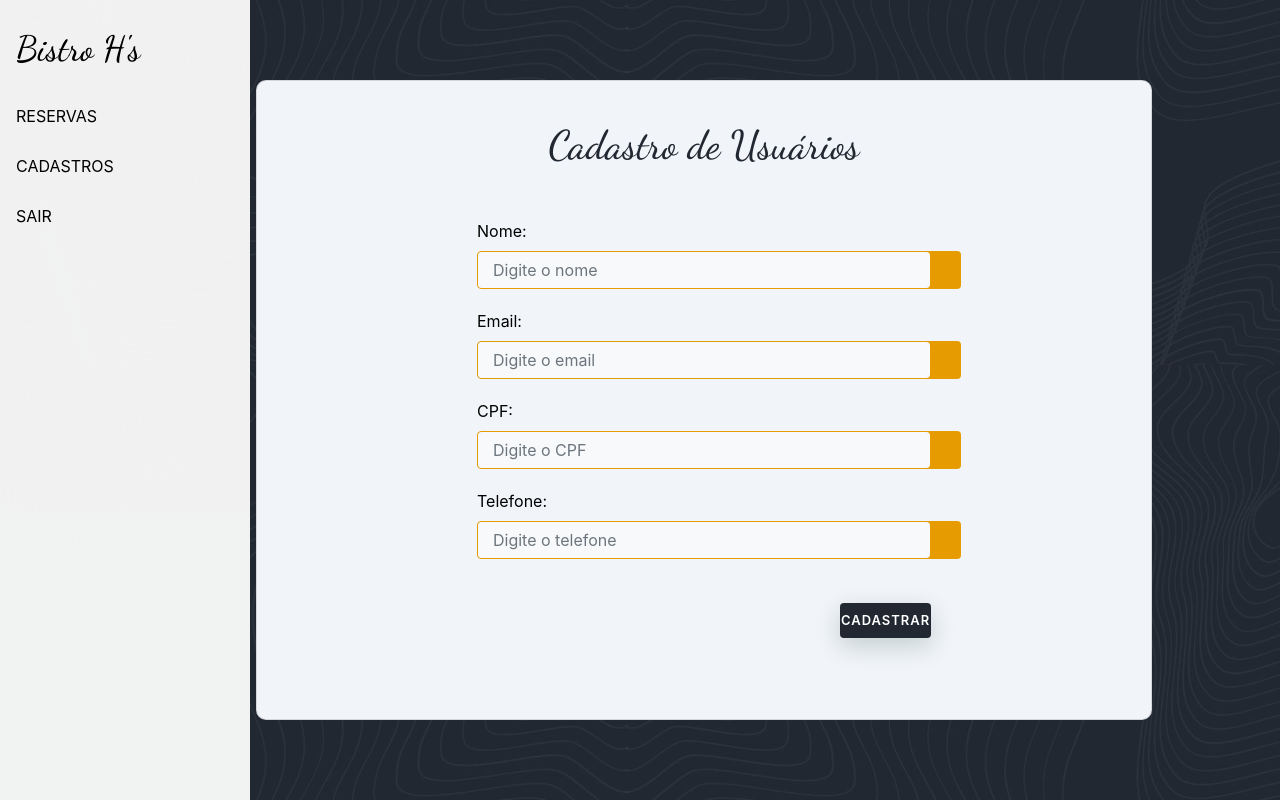
After one commit to nihuez/Projeto-Senai-Bistro, a PHP site: page /Projeto-Senai-Bistro/admin/usuario/create.php in a window 1280 px wide. The commit adds this page. Run offline with PHP 8.4, Linux system fonts and the light colour scheme.

Commit message:
Estilizado header

```diff
--- a/admin/header.php
+++ b/admin/header.php
@@ -10,14 +10,13 @@
 <body>
   <nav>
     <div class="sidebar">
-    <button id="sidebar-toggle"></button>
       <ul>
-        <li><a href="index.html"><h3 class="title" style="font-family: 'Dancing Script', cursive; font-size:35px">Bistro H's</h3></a></li>
+        <li><a href="index.php"><h3 class="title" style="font-family: 'Dancing Script', cursive; font-size:35px">Bistro H's</h3></a></li>
         <li><a href="#">RESERVAS</a></li>
         <li class="dropdown">
           <a href="#" class="dropbtn">CADASTROS</a>
           <div class="dropdown-content">
-            <a href="#">Usuários</a>
+            <a href="usuario/user.php">Usuários</a>
             <a href="#">Cardápio</a>
             <a href="#">Promoções</a>
           </div>
--- a/admin/style.css
+++ b/admin/style.css
@@ -30,7 +30,10 @@ body{
   border: none;
   background-color: #222831;
   color: #fff;
-  box-shadow: 0 8px 24px 0 rgba(11, 59, 43, 0.2)
+  box-shadow: 0 8px 24px 0 rgba(11, 59, 43, 0.2);
+  position:relative;
+  left:80%;
+  margin-bottom:20px;
 }
 
 #btn-add:active,
@@ -86,6 +89,40 @@ table th {
   box-shadow: 10px 10px 10px rgba(46, 54, 68, 0.03);
 }
 
+.form-group {
+  margin-bottom: 20px;
+  width: 100%;
+}
+
+.form-group label {
+  font-weight:light;
+}
+
+.form-group input{
+  border-radius: 4px;
+  background-color: #f8f9fa;
+  padding: 10px 15px;
+  width: 100%;
+  border: 1px solid #E69C00;
+  box-shadow: 30px 0 0  #E69C00;
+  box-sizing: border-box;
+  transition: 0.3s;
+}
+
+.form-group input:focus {
+  border: #E69C00;
+}
+
+.center-form {
+  margin-top: 50px;
+  padding-left: 200px;
+  padding-right: 200px;
+  align-items: center;
+  justify-content: center;
+  height: 100%;
+}
+
+
 
 @media (max-width: 1170px) {
   .card{
--- /dev/null
+++ b/admin/usuario/create.php
@@ -0,0 +1,66 @@
+<!DOCTYPE html>
+<html lang="en">
+<head>
+    <meta charset="UTF-8">
+    <meta http-equiv="X-UA-Compatible" content="IE=edge">
+    <meta name="viewport" content="width=device-width, initial-scale=1.0">
+    <link rel="stylesheet" href="https://cdn.jsdelivr.net/npm/bootstrap@4.3.1/dist/css/bootstrap.min.css" integrity="sha384-ggOyR0iXCbMQv3Xipma34MD+dH/1fQ784/j6cY/iJTQUOhcWr7x9JvoRxT2MZw1T" crossorigin="anonymous">
+
+    <link rel="stylesheet" href="../style.css">
+    <link rel="stylesheet" type="text/css" href="../estilo.css">
+    <link href="../../assets/css/font-awesome.min.css" rel="stylesheet" />
+    <title>Document</title>
+
+    <?php include("../header.php"); ?>
+
+  </head>
+<body>
+
+<section class="intro">
+  <div class="bg-image h-100">
+    <div class="mask d-flex align-items-center h-100">
+      <div class="container">
+        <div class="row justify-content-center">
+          <div class="col-50 ">
+            <div class="card shadow-2-strong" style="background-color: rgb(241, 244, 249);">
+              <div class="card-body">
+                <div class="table-responsive">
+                  <table class="table table-borderless mb-3">
+                  <div class="texto" style="font-family: 'Dancing Script', cursive; font-size:100px"><h1>Cadastro de Usuários</h1></div>
+                   <!-- Formulário -->
+                   <div class="center-form">
+                   <form>
+                    <div class="form-group">
+                      <label for="nome">Nome:</label>
+                      <input type="text" class="form-control" id="nome" name="nome" placeholder="Digite o nome">
+                    </div>
+                    <div class="form-group">
+                      <label for="email">Email:</label>
+                      <input type="email" class="form-control" id="email" name="email" placeholder="Digite o email">
+                    </div>
+                    <div class="form-group">
+                      <label for="cpf">CPF:</label>
+                      <input type="text" class="form-control" id="cpf" name="cpf" placeholder="Digite o CPF">
+                    </div>
+                    <div class="form-group">
+                      <label for="telefone">Telefone:</label>
+                      <input type="text" class="form-control" id="telefone" name="telefone" placeholder="Digite o telefone">
+                    </div>
+                    <button type="submit" class="btn mt-4" id="btn-add" name="btn-add"> <a href="book.php" style="color: #ffff;">Cadastrar</a> </button>
+                    </form>
+                    </div>
+
+                </div>
+              </div>
+            </div>
+          </div>
+        </div>
+      </div>
+    </div>
+  </div>
+</section>
+<script src="https://code.jquery.com/jquery-3.3.1.slim.min.js" integrity="sha384-q8i/X+965DzO0rT7abK41JStQIAqVgRVzpbzo5smXKp4YfRvH+8abtTE1Pi6jizo" crossorigin="anonymous"></script>
+<script src="https://cdn.jsdelivr.net/npm/popper.js@1.14.7/dist/umd/popper.min.js" integrity="sha384-UO2eT0CpHqdSJQ6hJty5KVphtPhzWj9WO1clHTMGa3JDZwrnQq4sF86dIHNDz0W1" crossorigin="anonymous"></script>
+<script src="https://cdn.jsdelivr.net/npm/bootstrap@4.3.1/dist/js/bootstrap.min.js" integrity="sha384-JjSmVgyd0p3pXB1rRibZUAYoIIy6OrQ6VrjIEaFf/nJGzIxFDsf4x0xIM+B07jRM" crossorigin="anonymous"></script>
+</body>
+</html>
```
Also changed, not shown: admin/usuario/user.php (added, +77 -0 lines), admin/usuario/edit.php (added).
